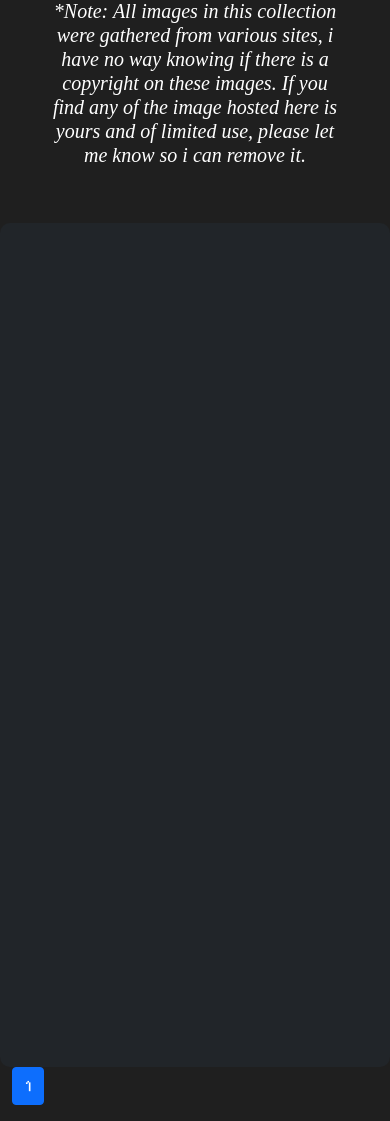
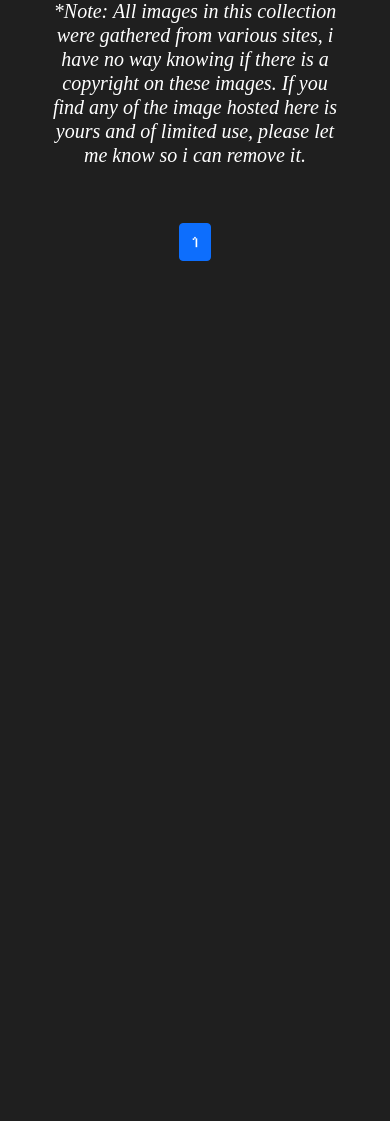
Before and after one commit to gabrielmslima/wallpaper-app, a Django app: page /wallpapers in a window 390 px wide. Shown: the part 182-1303 px from the top of the page. After the commit the page ends 443 px from the top, so only its background shows below. Run offline with Django 5.2, Linux system fonts and the light colour scheme; data that the repository does not hold is empty.

Commit message:
Refactor gallery template for better organization and responsiveness

```diff
--- a/myproject/wallpapers_gallery/templates/wallpapers_gallery/gallery.html
+++ b/myproject/wallpapers_gallery/templates/wallpapers_gallery/gallery.html
@@ -33,7 +33,6 @@
       </div>
     </div>
 
-    <div class="container bg-dark gallery-container">
       <div class="row gallery">
         {% for image in page_obj %}
         <div class="col-lg-2 col-md-3 col-sm-5">
@@ -48,9 +47,8 @@
         </div>
         {% endfor %}
       </div>
-    </div>
 
-    <div class="container-fluid">
+    <div class="container d-flex justify-content-center mt-10">
       <nav aria-label="Page navigation">
         <ul class="pagination">
           {% if page_obj.has_previous %}
```
